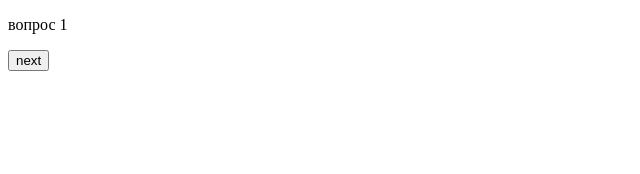
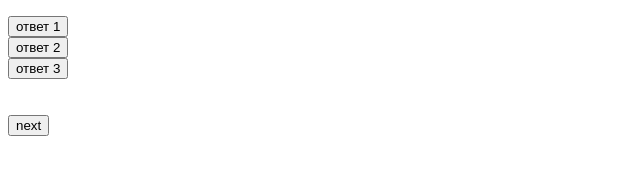
Before and after one commit to WebHeroSchool/slides, a plain HTML site: page index.html in a window 1280 px wide. Shown: the whole page, without its empty margins (0-640 px from the left). Drawn offline with Linux system fonts and the light colour scheme.

Commit message:
Update index.html

```diff
--- a/index.html
+++ b/index.html
@@ -4,10 +4,28 @@
   </head>
   <body>
   <div class='slider'>
-     <div class='slide'><p id='slide1'>вопрос 1</p></div>
-     <div class='slide'><p id='slide2'>вопрос 2</p></div>
-     <div class='slide'> <p id='slide3'>вопрос 3</p></div>
-    <button id='previous' onclick='minusSlide()'>previous</button>
+     <div class='slide'>
+        <p id='slide1'></p>
+        <input type='button' id='q1-a1' value='ответ 1'><br>
+        <input type='button' id='q1-a2' value='ответ 2'><br>
+        <input type='button' id='q1-a3' value='ответ 3'><br>
+     </div>
+
+     <div class='slide'>
+        <p id='slide2'></p>
+        <input type='button' id='q2-a1' value='ответ 1'><br>
+        <input type='button' id='q2-a2' value='ответ 2'><br>
+        <input type='button' id='q2-a3' value='ответ 3'><br>
+     </div>
+
+     <div class='slide'>
+        <p id='slide3'></p>
+        <input type='button' id='q3-a1' value='ответ 1'><br>
+        <input type='button' id='q3-a2' value='ответ 2'><br>
+        <input type='button' id='q3-a3' value='ответ 3'><br>
+     </div><br>
+
+    <button id='previous' onclick='minusSlide()'>previous</button><br>
     <button id='next' onclick='plusSlide()'>next</button>
   </div>
   <script src="./script.js" type="text/javascript"></script>
```
